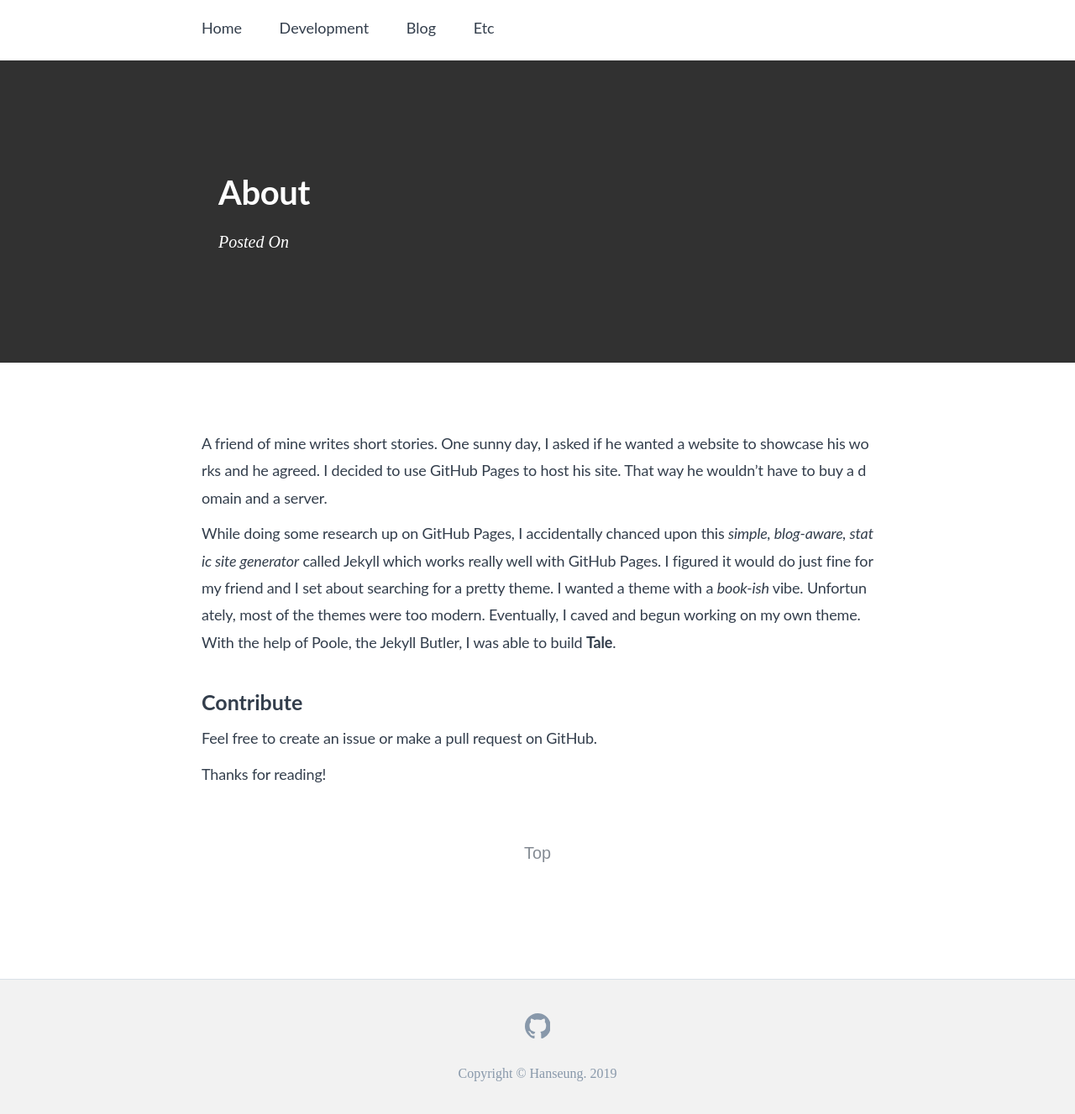
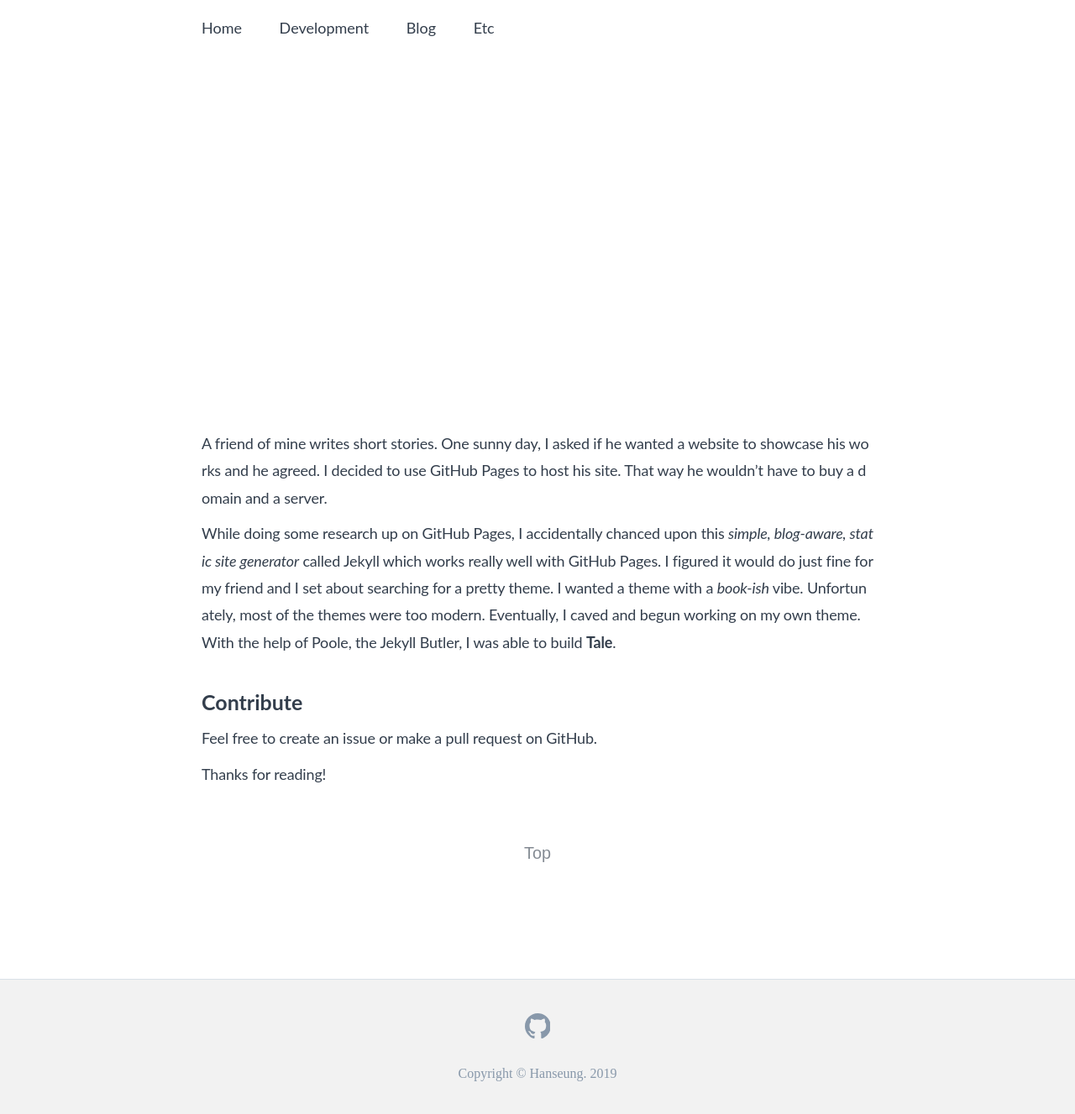
Before and after one commit to misojiwon3/misojiwon3.github.io, a Jekyll site: the page built from _pages/about.md, in a window 1280 px wide and 1332 px high. Shown: the top 1327 px of the window at 84% size. Built offline with Jekyll 4.4.1, drawn with Linux system fonts in a browser that asks for light colours.

Commit message:
post header color

```diff
--- a/_sass/_post.scss
+++ b/_sass/_post.scss
@@ -8,10 +8,22 @@
     background-size: cover;
     width: 100%;
     min-height: $page-header;
-    background-color: $post-header-color;
+    //background-color: $post-header-color;
 
     @media (max-width: $break-small) {
       min-height: 200px;
+    }
+
+    &.blog {
+      background-color: $turtle-green;
+    }
+
+    &.development {
+      background-color: $grey-20;
+    }
+
+    &.etc {
+      background-color: $deep-blue;
     }
 
     .post-info {
--- a/assets/custom/scripts.js
+++ b/assets/custom/scripts.js
@@ -8,6 +8,7 @@
 /* navigation bar activation */
 
 $(".category .category-header").addClass(current);
+$(".post .post-header").addClass(current);
 
 if (current === '') {
     $(".nav .nav-container ul .home").addClass("active");
```
